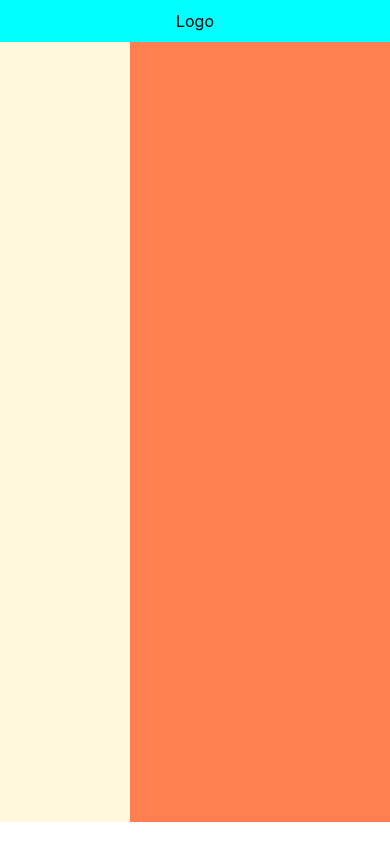
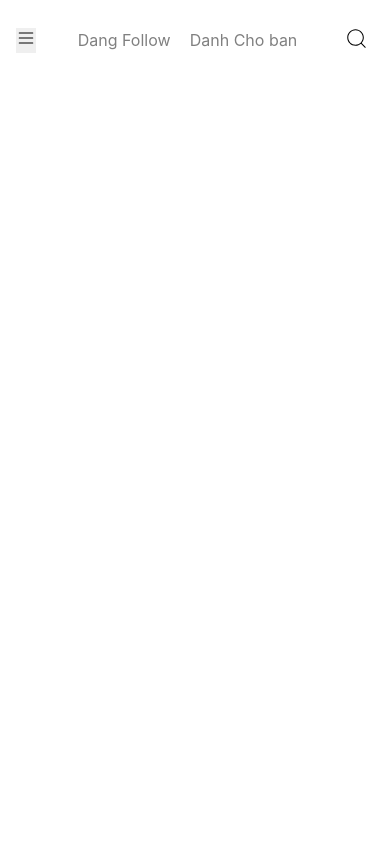
Before and after one commit to canwin1812/react-tiktok, a React (Create React App) app: page / in a window 390 px wide. Built offline with nearby package versions, Linux system fonts and the light colour scheme.

Commit message:
react-tiktok

```diff
--- a/package.json
+++ b/package.json
@@ -8,6 +8,7 @@
     "@testing-library/user-event": "^13.5.0",
     "react": "^18.3.1",
     "react-dom": "^18.3.1",
+    "react-icons": "^5.3.0",
     "react-scripts": "5.0.1",
     "web-vitals": "^2.1.4"
   },
--- a/src/App.css
+++ b/src/App.css
@@ -1,8 +1,9 @@
-*{
+* {
   margin: 0;
   padding: 0;
   box-sizing: border-box;
 }
+
 .App {
   text-align: center;
 }
@@ -37,11 +38,55 @@
   from {
     transform: rotate(0deg);
   }
+
   to {
     transform: rotate(360deg);
   }
 }
-.header{
+
+header {
+  width: 100%;
+  display: none;
+  align-items: center;
+  height: 80px;
+  padding: 0 1rem;
+  background-color: var(--mainColor);
+  color: var(--textColor);
+}
+
+nav a {
+  margin: 0 0.6rem;
+ color: gray;
+  text-decoration: none;
+}
+
+nav a:hover {
+  color: var(--secondaryColor);
+
+}
+
+button {
+  border: none;
+  outline: none;
+  font-size: 20px;
+}
+
+header .nav-btn {
+  padding: 5px;
+  cursor: pointer;
+  background: transparent;
+  color: var(--textColor);
+  border: none;
+  outline: none;
+  font-size: 25px;
+  margin-top: 3px;
+}
+
+header div,
+nav {}
+
+
+.header1 {
   background-color: aqua;
   min-height: 2.6rem;
   display: flex;
@@ -49,22 +94,26 @@
   justify-content: center;
   padding: 0 10px 0 10px;
 }
-.app-container{
+
+.app-container {
   display: flex;
   min-height: calc(100vh - 4rem);
   background-color: coral;
 }
-.sidebar-container{
+
+.sidebar-container {
   width: 130px;
   display: flex;
   min-height: 300px;
   background-color: cornsilk;
 }
-.content-container{
+
+.content-container {
   display: flex;
   flex-grow: 1;
 }
-.search-input input{
+
+.search-input input {
   width: 100%;
   height: 100%;
   background: transparent;
@@ -75,6 +124,34 @@
   padding: 10px 45px 10px 40px;
   color: gray;
 }
-.header .logo{
+
+@media screen and (max-width:1062px) {
+  .sidebar-container {
+    width: 72px;
+    height: 581px;
+  }
+}
+
+@media screen and (max-width:768px) {
+  .sidebar-container {
+    display: none;
+  }
+}
+
+@media screen and (max-width:576px) {
+  header {
+    display: flex;
+    align-items: center;
+    justify-content: space-between;
+
 
   }
+
+  .header-container {
+    display: none;
+  }
+
+  .app-container {
+    display: none;
+  }
+}
--- a/src/App.js
+++ b/src/App.js
@@ -4,6 +4,7 @@ import Header from './Component/Header';
 import Sidebar from './Component/Sidebar';
 import Content from './Component/Content';
 import Container from './Component/Container';
+import Navbar from './Component/Navbar';
 
 
 
@@ -15,6 +16,7 @@ function App() {
         <Sidebar />
         <Content />
       </Container>
+      <Navbar/>
     </div>
 
 
--- a/src/Component/Header.jsx
+++ b/src/Component/Header.jsx
@@ -6,11 +6,11 @@ export default function Header(props){
 
   return (
     <div className='header-container'>
-      <div className='header'>
+      <div className='header1'>
         <div className='logo'>
           <p>Logo</p>
         </div>
-        <div className='search-input'>
+        <div className='search-field'>
         </div>
         <div className='contification-button'></div>
         <div className='profile'></div>
--- /dev/null
+++ b/src/Component/Navbar.jsx
@@ -0,0 +1,27 @@
+import { CiSearch } from "react-icons/ci";
+import {useRef} from 'react';
+import { PiListLight } from "react-icons/pi";
+
+
+function Navbar(){
+    const navRef = useRef()
+    const showNavbar = () =>{
+    navRef.current.classList.toggle("reponsive_nav");
+    }
+
+    return  (
+        <header>
+           <button><PiListLight /></button>
+            <nav ref={navRef}>
+                <a href="">Dang Follow</a>
+                <a href="">Danh Cho ban</a>
+
+            </nav>
+            <button className="nav-btn nav-close-btn" onClick={showNavbar}>
+            <CiSearch />
+            </button>
+        </header>
+    );
+}
+
+export default Navbar;
```
Also changed, not shown: 1 other file (tests, documents, lock files or other folders). Lines whose indentation alone changed are shown as unchanged.
